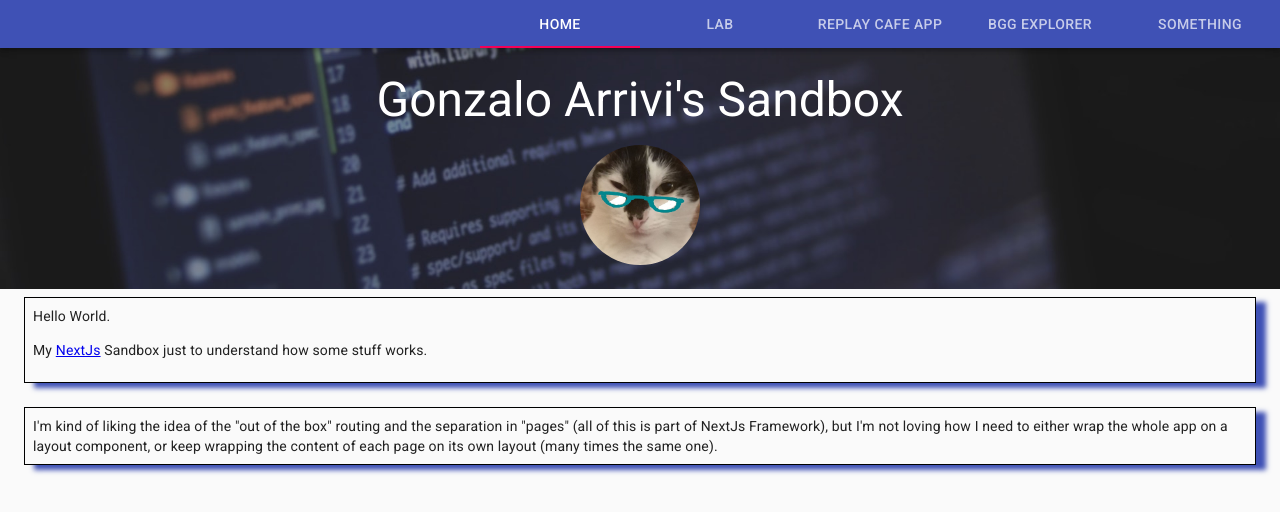
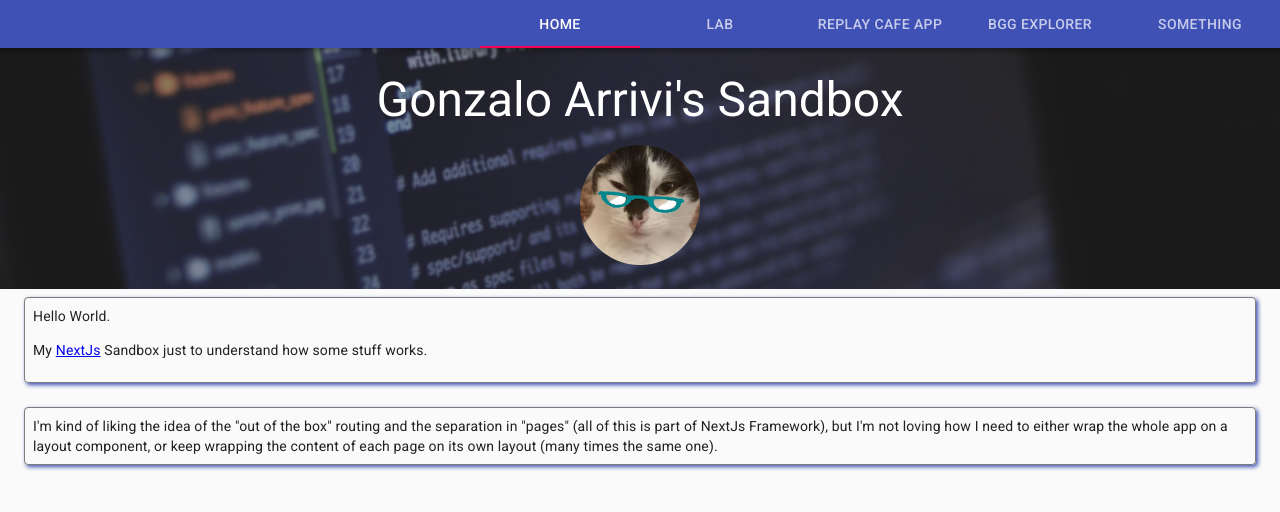
Before and after one commit to Toujimon/nextjs-sandbox, a Next.js app: page / in a window 1280 px wide. Shown: the top 512 px of the page. Built offline with nearby package versions, Linux system fonts and the light colour scheme.

Commit message:
Remove automatic content wrapping

```diff
--- /dev/null
+++ b/components/commonStyledElements.js
@@ -0,0 +1,9 @@
+import { styled } from "@material-ui/core";
+
+export const ContentBox = styled("div")(({ theme }) => ({
+  marginTop: "8px",
+  padding: "8px",
+  border: "1px solid rgba(0,0,0,0.5)",
+  borderRadius: "4px",
+  boxShadow: `2px 2px 4px ${theme.palette.primary.main}`,
+}));
--- a/components/mainLayout.js
+++ b/components/mainLayout.js
@@ -8,7 +8,6 @@ import {
   Typography,
   Avatar,
 } from "@material-ui/core";
-import scStyled from "styled-components";
 import { useRouter } from "next/router";
 import Head from "next/head";
 
@@ -49,19 +48,9 @@ const StyledAvatar = styled(Avatar)({
   height: 120,
 });
 
-/* Using material UI all around. Let's add something from
-Styled Components */
-const ScStyledMain = scStyled.main`
-  margin-top: 8px;
-  padding: 8px;
-  border: 1px solid black;
-  box-shadow: 10px 5px 5px ${({ theme }) => theme.palette.primary.main}
-`;
-
 const HOME_SUBPATH = "/";
 const tabsValues = [
   [HOME_SUBPATH, "Home"],
-  // ["/about", "About"],
   ["/lab", "Lab"],
   ["/replay-cafe-app", "Replay Cafe App"],
   ["/bgg-explorer", "BGG Explorer"],
@@ -106,11 +95,7 @@ export default function MainLayout({ children, title = defaultTitle }) {
           <StyledAvatar src="/home-avatar.jpg" />
         </StyledTopBanner>
       )}
-      <StyledContainer>
-        {React.Children.map(children, (child) => (
-          <ScStyledMain>{child}</ScStyledMain>
-        ))}
-      </StyledContainer>
+      <StyledContainer>{children}</StyledContainer>
     </>
   );
 }
--- a/pages/[weird]/[[...veeeryWeird]].js
+++ b/pages/[weird]/[[...veeeryWeird]].js
@@ -1,5 +1,6 @@
 import { useRouter } from "next/router";
 import { useEffect, useState } from "react";
+import { ContentBox } from "../../components/commonStyledElements";
 import MainLayout from "../../components/mainLayout";
 
 export default function AwfullyWeird(...args) {
@@ -14,6 +15,7 @@ export default function AwfullyWeird(...args) {
   }, []);
   return (
     <MainLayout>
+      <ContentBox>
         {router.isFallback && <div>is loading...</div>}
         <pre>
           PATHNAME: {router.pathname}
@@ -25,6 +27,7 @@ export default function AwfullyWeird(...args) {
         ) : (
           <div>{JSON.stringify(data, null, 2)}</div>
         )}
+      </ContentBox>
     </MainLayout>
   );
 }
--- a/pages/bgg-explorer.js
+++ b/pages/bgg-explorer.js
@@ -1,5 +1,6 @@
 import React from "react";
 import { useState } from "react";
+import { ContentBox } from "../components/commonStyledElements";
 import MainLayout from "../components/mainLayout";
 
 export default function BggExplorer(props) {
@@ -39,8 +40,7 @@ export default function BggExplorer(props) {
   };
   return (
     <MainLayout>
-      <div>So, let's do things here</div>
-      <div>
+      <ContentBox>
         <h3>Search</h3>
         <form onSubmit={handleSearch}>
           <input
@@ -74,7 +74,7 @@ export default function BggExplorer(props) {
         ) : (
           <p>Searching...</p>
         )}
-      </div>
+      </ContentBox>
     </MainLayout>
   );
 }
--- a/pages/index.js
+++ b/pages/index.js
@@ -1,9 +1,10 @@
+import { ContentBox } from "../components/commonStyledElements";
 import MainLayout from "../components/mainLayout";
 
 export default function IndexPage() {
   return (
     <MainLayout>
-      <div>
+      <ContentBox>
         Hello World.
         <p>
           My{" "}
@@ -16,14 +17,14 @@ export default function IndexPage() {
           </a>{" "}
           Sandbox just to understand how some stuff works.
         </p>
-      </div>
-      <div>
+      </ContentBox>
+      <ContentBox>
         I'm kind of liking the idea of the "out of the box" routing and the
         separation in "pages" (all of this is part of NextJs Framework), but I'm
         not loving how I need to either wrap the whole app on a layout
         component, or keep wrapping the content of each page on its own layout
         (many times the same one).
-      </div>
+      </ContentBox>
     </MainLayout>
   );
 }
--- a/pages/lab.js
+++ b/pages/lab.js
@@ -1,4 +1,5 @@
 import { useState, useEffect } from "react";
+import { ContentBox } from "../components/commonStyledElements";
 import MainLayout from "../components/mainLayout";
 
 const labSamples = [
@@ -32,7 +33,9 @@ export default function Lab(props) {
         here have been loaded dynamically.
       </p>
       {samples.map((Sample, index) => (
-        <Sample />
+        <ContentBox>
+          <Sample />
+        </ContentBox>
       ))}
     </MainLayout>
   );
--- a/pages/replay-cafe-app.js
+++ b/pages/replay-cafe-app.js
@@ -1,5 +1,6 @@
 import React from "react";
 import { useState } from "react";
+import { ContentBox } from "../components/commonStyledElements";
 import MainLayout from "../components/mainLayout";
 
 export default function ReplayCafeApp(props) {
@@ -9,7 +10,7 @@ export default function ReplayCafeApp(props) {
 
   return (
     <MainLayout>
-      <div>Replay cafe stuff</div>
+      <ContentBox>Replay cafe stuff</ContentBox>
     </MainLayout>
   );
 }
```
Lines whose indentation alone changed are shown as unchanged.
